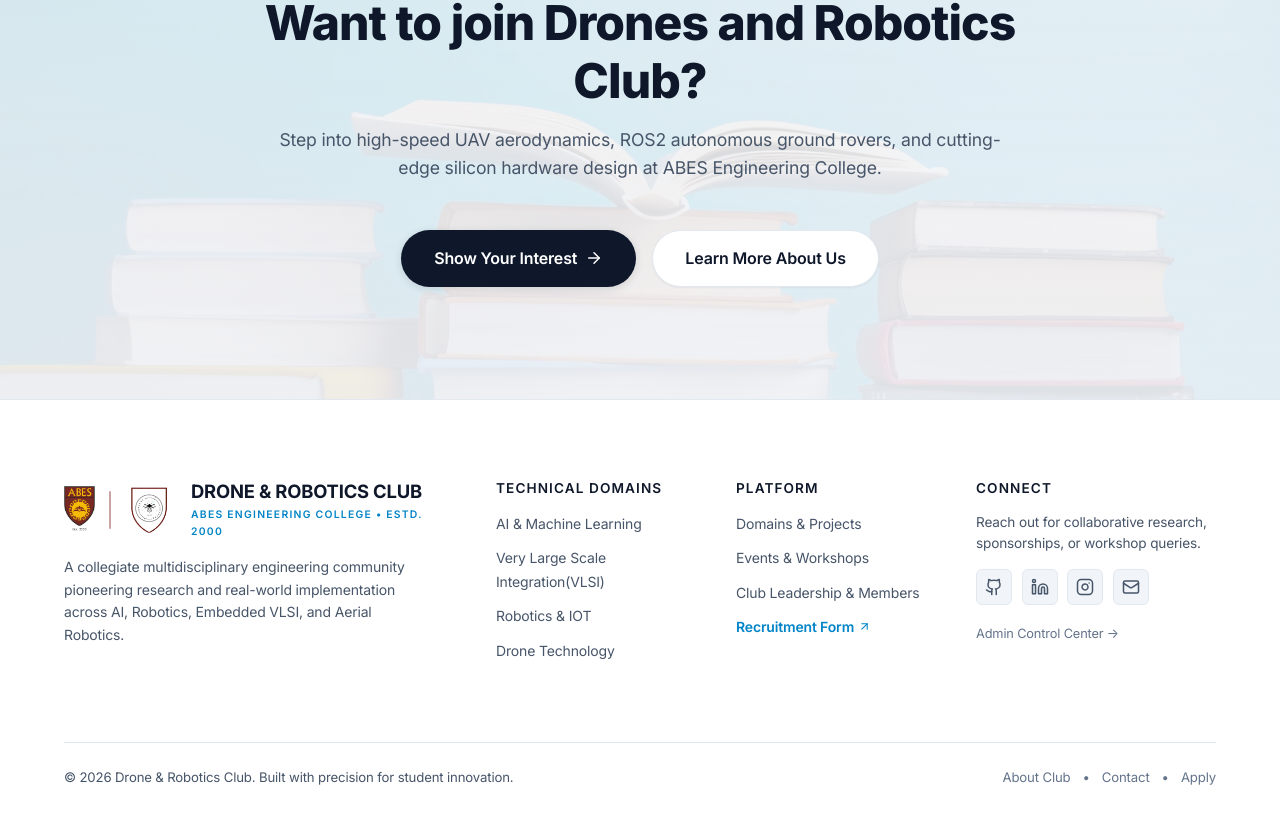
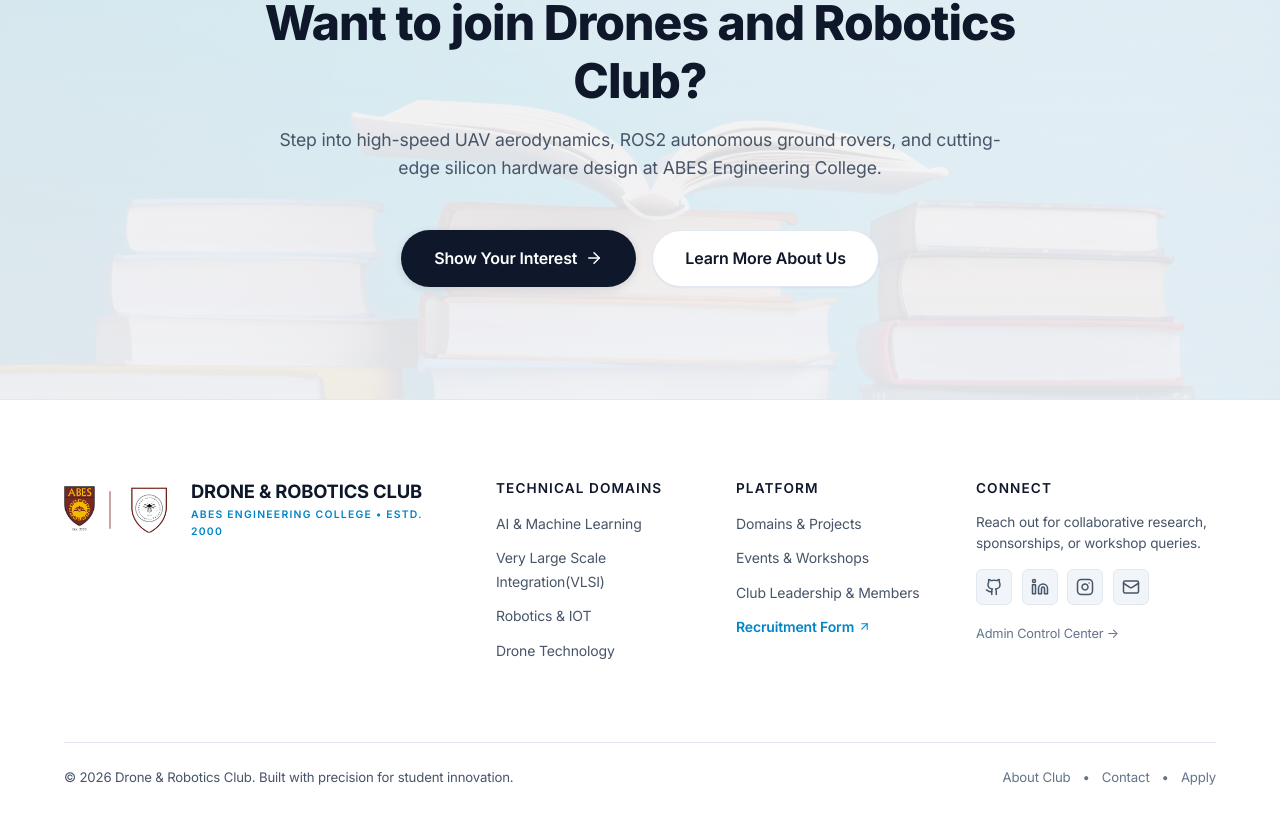
Before and after one commit to utkarsh1906-keshari/Club-Website, a React (Vite) app: page / in a window 1280 px wide. Shown: the part 2389-3210 px from the top of the page. Built offline with nearby package versions, Linux system fonts and the light colour scheme; no server answers; the database is empty.

Commit message:
chore: remove bio description paragraph from footer

```diff
--- a/src/components/Footer.jsx
+++ b/src/components/Footer.jsx
@@ -35,9 +35,6 @@ export default function Footer() {
                 <span className="footer-brand-institution">ABES ENGINEERING COLLEGE &bull; ESTD. 2000</span>
               </div>
             </div>
-            <p className="footer-description">
-              A collegiate multidisciplinary engineering community pioneering research and real-world implementation across AI, Robotics, Embedded VLSI, and Aerial Robotics.
-            </p>
           </div>
 
           {/* Col 2: Domains */}
```
